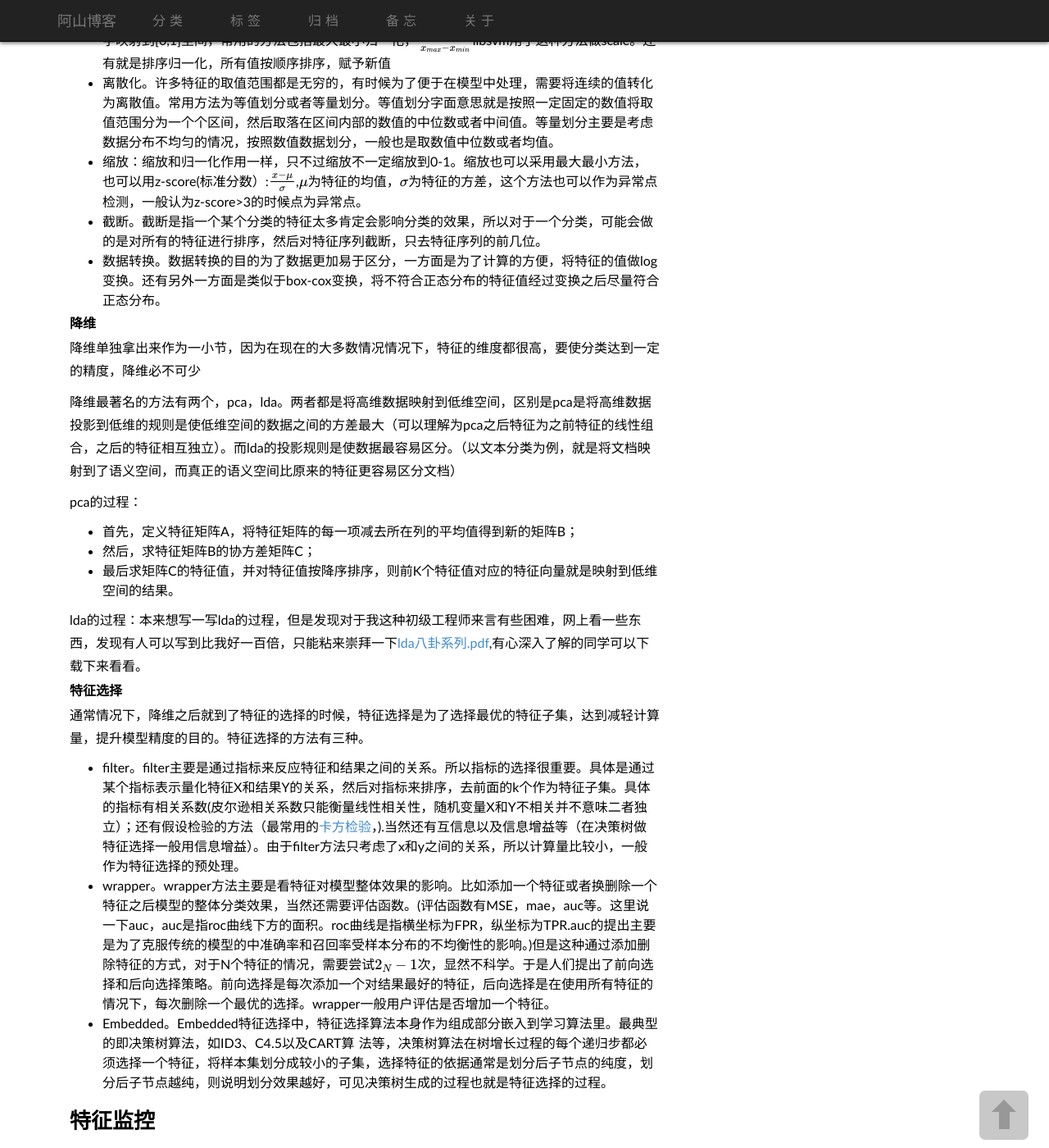
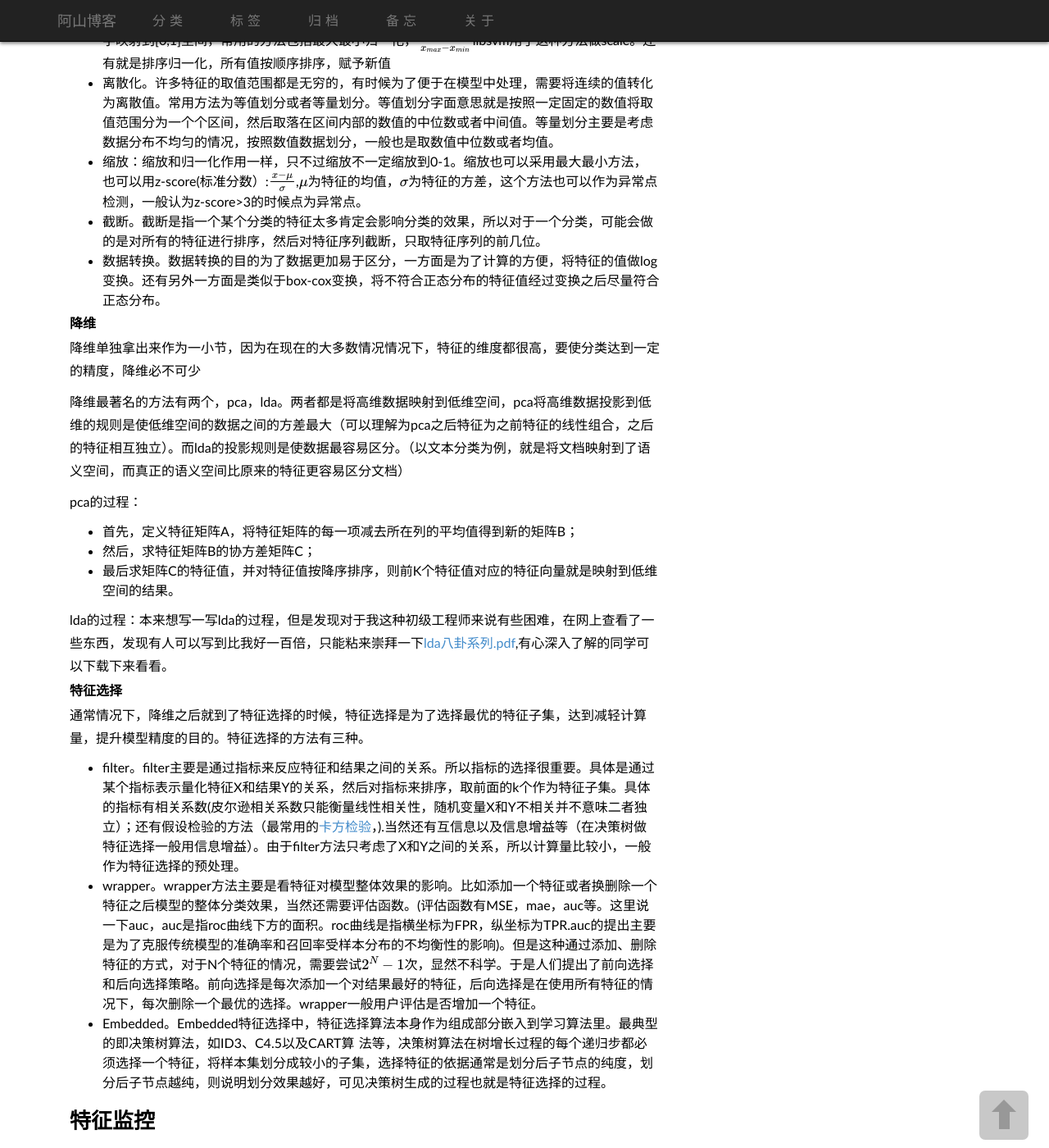
Before and after one commit to SuperAshan/SuperAshan.github.io, a Jekyll site: the page built from _posts/2015-12-14-特征工程.md, in a window 1280 px wide and 1400 px high, scrolled down 2892 px. Shown: the whole window at 82% size. Built offline with Jekyll 4.4.1, drawn with Linux system fonts in a browser that asks for light colours; some web fonts are replaced; formulas are drawn with MathJax 3; comment, search, counter and statistics services are not loaded; some of the changed text lies outside the part shown.

Commit message:
modify chacractor

```diff
--- a/_posts/2015-12-14-特征工程.md
+++ b/_posts/2015-12-14-特征工程.md
@@ -58,13 +58,13 @@ $$
 - 归一化：由于不同的特征有不同的取值范围，由于模型一般会偏向于取值范围较大的特征，为了纠正这种由于取值范围不一致导致的偏向，需要对特征做归一化。一般都是将不同取值范围的数字映射到[0,1]空间，常用的方法包括最大最小归一化，$$\frac{x-x_{min}}{x_{max}-x_{min}}$$libsvm用了这种方法做scale。还有就是排序归一化，所有值按顺序排序，赋予新值
 - 离散化。许多特征的取值范围都是无穷的，有时候为了便于在模型中处理，需要将连续的值转化为离散值。常用方法为等值划分或者等量划分。等值划分字面意思就是按照一定固定的数值将取值范围分为一个个区间，然后取落在区间内部的数值的中位数或者中间值。等量划分主要是考虑数据分布不均匀的情况，按照数值数据划分，一般也是取数值中位数或者均值。
 - 缩放：缩放和归一化作用一样，只不过缩放不一定缩放到0-1。缩放也可以采用最大最小方法，也可以用z-score(标准分数）:$${\frac{x-\mu}{\sigma}}$$,$$\mu$$为特征的均值，$$\sigma$$为特征的方差，这个方法也可以作为异常点检测，一般认为z-score>3的时候点为异常点。
-- 截断。截断是指一个某个分类的特征太多肯定会影响分类的效果，所以对于一个分类，可能会做的是对所有的特征进行排序，然后对特征序列截断，只去特征序列的前几位。
+- 截断。截断是指一个某个分类的特征太多肯定会影响分类的效果，所以对于一个分类，可能会做的是对所有的特征进行排序，然后对特征序列截断，只取特征序列的前几位。
 - 数据转换。数据转换的目的为了数据更加易于区分，一方面是为了计算的方便，将特征的值做log变换。还有另外一方面是类似于box-cox变换，将不符合正态分布的特征值经过变换之后尽量符合正态分布。
 
 ####降维
 降维单独拿出来作为一小节，因为在现在的大多数情况情况下，特征的维度都很高，要使分类达到一定的精度，降维必不可少
 
-降维最著名的方法有两个，pca，lda。两者都是将高维数据映射到低维空间，区别是pca是将高维数据投影到低维的规则是使低维空间的数据之间的方差最大（可以理解为pca之后特征为之前特征的线性组合，之后的特征相互独立）。而lda的投影规则是使数据最容易区分。（以文本分类为例，就是将文档映射到了语义空间，而真正的语义空间比原来的特征更容易区分文档）
+降维最著名的方法有两个，pca，lda。两者都是将高维数据映射到低维空间，pca将高维数据投影到低维的规则是使低维空间的数据之间的方差最大（可以理解为pca之后特征为之前特征的线性组合，之后的特征相互独立）。而lda的投影规则是使数据最容易区分。（以文本分类为例，就是将文档映射到了语义空间，而真正的语义空间比原来的特征更容易区分文档）
 
 pca的过程：
 
@@ -72,18 +72,18 @@ pca的过程：
 - 然后，求特征矩阵B的协方差矩阵C；
 - 最后求矩阵C的特征值，并对特征值按降序排序，则前K个特征值对应的特征向量就是映射到低维空间的结果。
 
-lda的过程：本来想写一写lda的过程，但是发现对于我这种初级工程师来言有些困难，网上看一些东西，发现有人可以写到比我好一百倍，只能粘来崇拜一下[lda八卦系列.pdf](http://vdisk.weibo.com/s/q0sGh/1360334108?utm_source=weibolife),有心深入了解的同学可以下载下来看看。
+lda的过程：本来想写一写lda的过程，但是发现对于我这种初级工程师来说有些困难，在网上查看了一些东西，发现有人可以写到比我好一百倍，只能粘来崇拜一下[lda八卦系列.pdf](http://vdisk.weibo.com/s/q0sGh/1360334108?utm_source=weibolife),有心深入了解的同学可以下载下来看看。
 
 ####特征选择
-通常情况下，降维之后就到了特征的选择的时候，特征选择是为了选择最优的特征子集，达到减轻计算量，提升模型精度的目的。特征选择的方法有三种。
+通常情况下，降维之后就到了特征选择的时候，特征选择是为了选择最优的特征子集，达到减轻计算量，提升模型精度的目的。特征选择的方法有三种。
 
-- filter。filter主要是通过指标来反应特征和结果之间的关系。所以指标的选择很重要。具体是通过某个指标表示量化特征X和结果Y的关系，然后对指标来排序，去前面的k个作为特征子集。具体的指标有相关系数(皮尔逊相关系数只能衡量线性相关性，随机变量X和Y不相关并不意味二者独立）；还有假设检验的方法（最常用的[卡方检验](http://wiki.mbalib.com/wiki/%E5%8D%A1%E6%96%B9%E6%A3%80%E9%AA%8C)，).当然还有互信息以及信息增益等（在决策树做特征选择一般用信息增益）。由于filter方法只考虑了x和y之间的关系，所以计算量比较小，一般作为特征选择的预处理。
-- wrapper。wrapper方法主要是看特征对模型整体效果的影响。比如添加一个特征或者换删除一个特征之后模型的整体分类效果，当然还需要评估函数。(评估函数有MSE，mae，auc等。这里说一下auc，auc是指roc曲线下方的面积。roc曲线是指横坐标为FPR，纵坐标为TPR.auc的提出主要是为了克服传统的模型的中准确率和召回率受样本分布的不均衡性的影响。)但是这种通过添加删除特征的方式，对于N个特征的情况，需要尝试$$2_N-1$$次，显然不科学。于是人们提出了前向选择和后向选择策略。前向选择是每次添加一个对结果最好的特征，后向选择是在使用所有特征的情况下，每次删除一个最优的选择。wrapper一般用户评估是否增加一个特征。
+- filter。filter主要是通过指标来反应特征和结果之间的关系。所以指标的选择很重要。具体是通过某个指标表示量化特征X和结果Y的关系，然后对指标来排序，取前面的k个作为特征子集。具体的指标有相关系数(皮尔逊相关系数只能衡量线性相关性，随机变量X和Y不相关并不意味二者独立）；还有假设检验的方法（最常用的[卡方检验](http://wiki.mbalib.com/wiki/%E5%8D%A1%E6%96%B9%E6%A3%80%E9%AA%8C)，).当然还有互信息以及信息增益等（在决策树做特征选择一般用信息增益）。由于filter方法只考虑了X和Y之间的关系，所以计算量比较小，一般作为特征选择的预处理。
+- wrapper。wrapper方法主要是看特征对模型整体效果的影响。比如添加一个特征或者换删除一个特征之后模型的整体分类效果，当然还需要评估函数。(评估函数有MSE，mae，auc等。这里说一下auc，auc是指roc曲线下方的面积。roc曲线是指横坐标为FPR，纵坐标为TPR.auc的提出主要是为了克服传统模型的准确率和召回率受样本分布的不均衡性的影响)。但是这种通过添加、删除特征的方式，对于N个特征的情况，需要尝试$$2^N-1$$次，显然不科学。于是人们提出了前向选择和后向选择策略。前向选择是每次添加一个对结果最好的特征，后向选择是在使用所有特征的情况下，每次删除一个最优的选择。wrapper一般用户评估是否增加一个特征。
 - Embedded。Embedded特征选择中，特征选择算法本身作为组成部分嵌入到学习算法里。最典型的即决策树算法，如ID3、C4.5以及CART算
 法等，决策树算法在树增长过程的每个递归步都必须选择一个特征，将样本集划分成较小的子集，选择特征的依据通常是划分后子节点的纯度，划分后子节点越纯，则说明划分效果越好，可见决策树生成的过程也就是特征选择的过程。
 
 ##特征监控
-经过降维和特征选择之后，剩下的特征基本可以作为模型的输入了，但是需要对特征最长期的监控。当某个特别重要的特征出问题时，需要做好备案，防止灾难性结果。
+经过降维和特征选择之后，剩下的特征基本可以作为模型的输入了，但是需要对特征做长期的监控。当某个特别重要的特征出问题时，需要做好备案，防止灾难性结果。
 
 关于特征工程的内容暂时写到这里，当然笔者才疏学浅，文中有不当的地方，希望各位前辈多多指教-->
 
```
